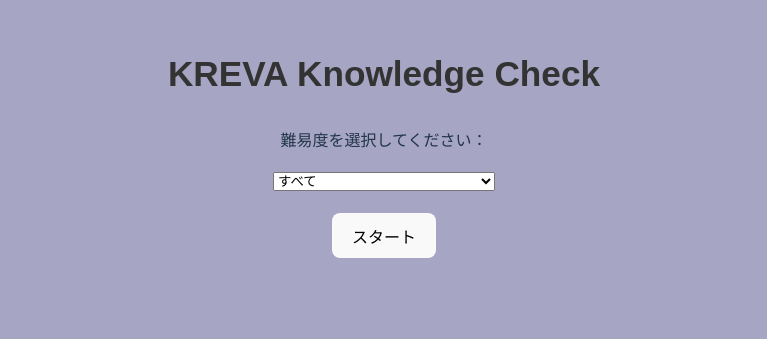
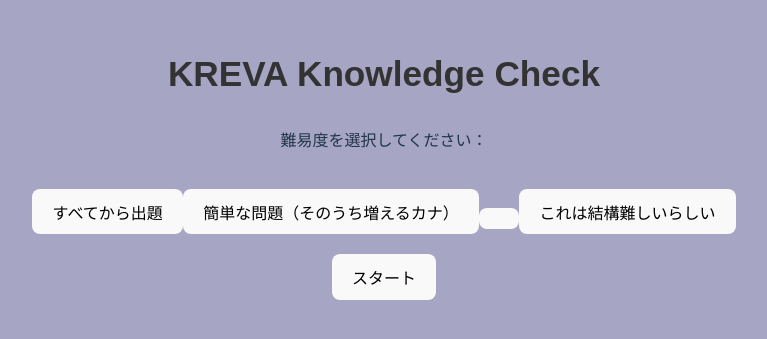
Before and after one commit to kanon2024s/KRE908-knowledge-check, a React (Vite) app: page / in a window 1280 px wide. Shown: the part 101-440 px from the top of the page, without its empty margins (256-1023 px from the left). Built offline with nearby package versions, Linux system fonts and the light colour scheme.

Commit message:
Update App.jsx

```diff
--- a/src/App.jsx
+++ b/src/App.jsx
@@ -324,18 +324,23 @@
       {page === "top" && (
         <div className="top-page">
           <h1 className="text-5xl font-bold title1">KREVA Knowledge Check</h1>
-          <div className="difficulty-select">
-      <p>難易度を選択してください：</p>
-      <select
-        value={selectedDifficulty}
-        onChange={(e) => setSelectedDifficulty(e.target.value)}
-      >
-        <option value="all">すべて</option>
-        <option value="easy">簡単な問題はそのうち増やします</option>
-        <option value="normal">普通も難しいかも</option>
-        <option value="hard">これは結構難しいらしい</option>
-      </select>
-    </div>
+          <div className="difficulty-selector">
+  <p>難易度を選択してください：</p>
+  {["all", "easy", "medium", "hard"].map((level) => (
+    <button
+      key={level}
+      onClick={() => setSelectedDifficulty(level)}
+      className={`difficulty-button ${selectedDifficulty === level ? "selected" : ""}`}
+    >
+      {{
+        all: "すべてから出題",
+        easy: "簡単な問題（そのうち増えるカナ）",
+        normal: "普通でも難しいかも",
+        hard: "これは結構難しいらしい",
+      }[level]}
+    </button>
+  ))}
+</div>
           <button onClick={() => setPage("quiz")}>スタート</button>
         </div>
       )}
```
